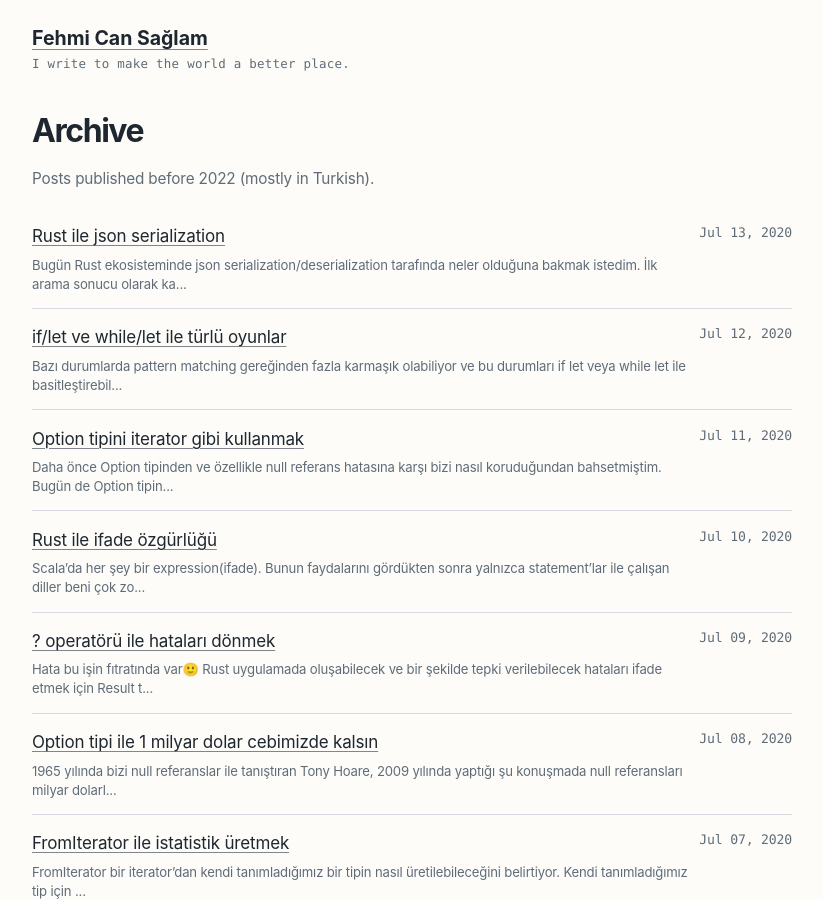
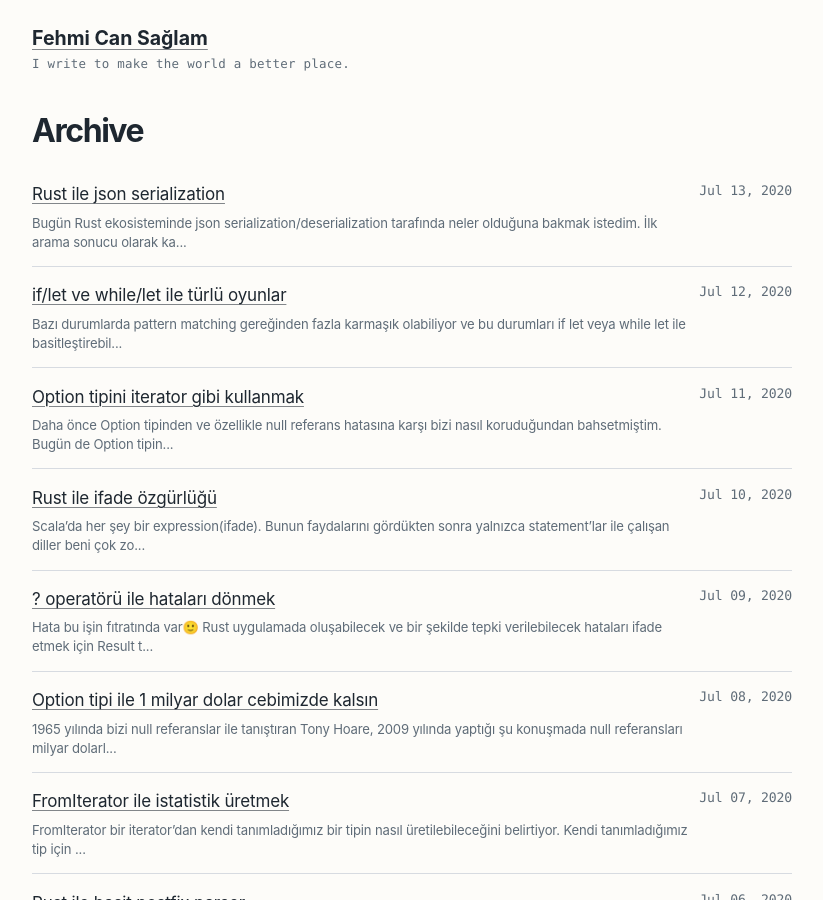
Before and after one commit to fehmicansaglam/fehmicansaglam.github.com, a Jekyll site: the page built from archive.html, in a window 1280 px wide and 900 px high. Shown: the whole window, without its empty margins (228-1051 px from the left). Built offline with Jekyll 4.4.1, drawn with Linux system fonts in a browser that asks for light colours.

Commit message:
Simplify archive title

```diff
--- a/archive.html
+++ b/archive.html
@@ -26,7 +26,6 @@ published: true
   <main class="container page-main">
     <section class="page-card">
       <h1 class="page-title">Archive</h1>
-      <p class="lead">Posts published before 2022 (mostly in Turkish).</p>
       <ul class="post-list">
         {% for post in site.posts %}
           {% assign post_year = post.date | date: "%Y" %}
```
